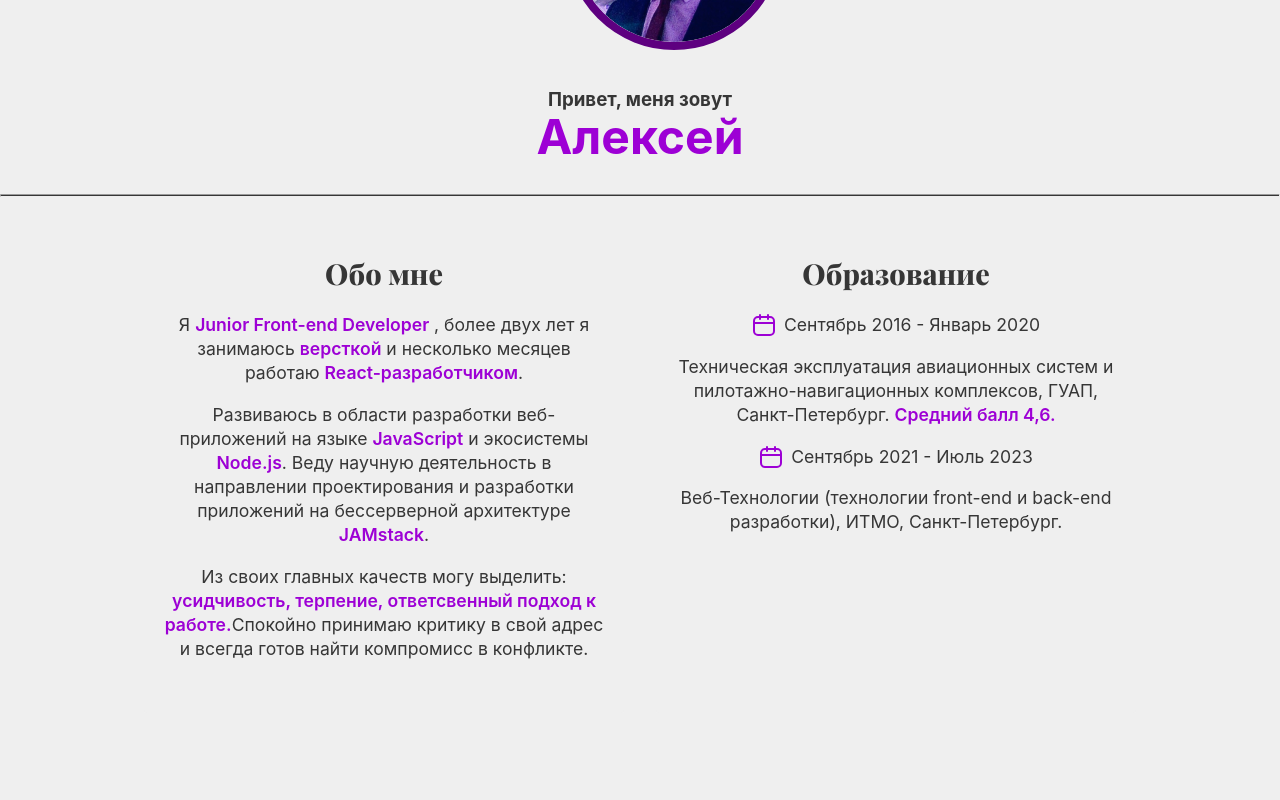
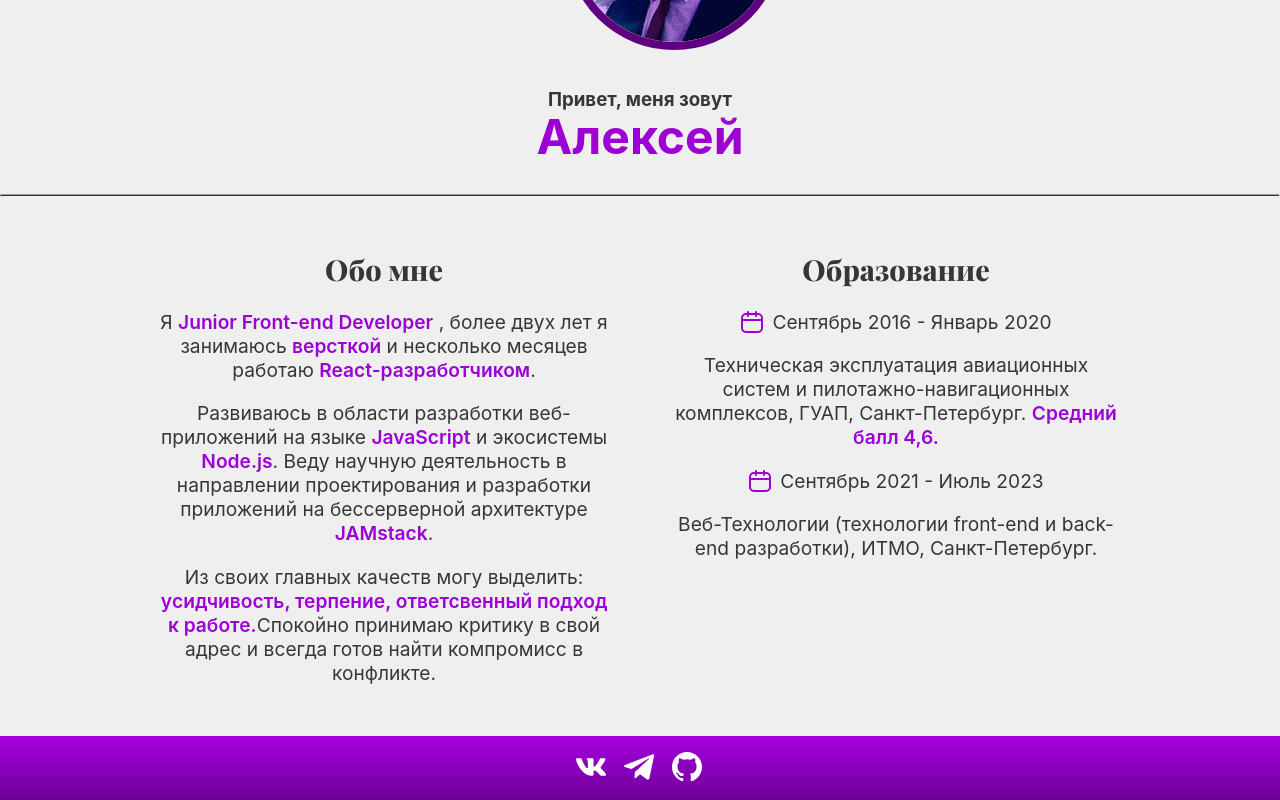
Before and after one commit to Mor-ald/portfolio-frontend, a React (Vite) app: page / in a window 1280 px wide. Shown: the part 336-1136 px from the top of the page. Before the commit the page ends 1049 px from the top, so only its background shows below. Built offline with nearby package versions, Linux system fonts and the light colour scheme.

Commit message:
PORTFOLIO-3 create footer

```diff
--- /dev/null
+++ b/src/components/footer/Footer.jsx
@@ -0,0 +1,13 @@
+import styles from "./Footer.module.scss"
+
+function Footer() {
+    return (
+        <div className={styles.footer}>
+            <a href="https://vk.com/mor_ald" className={styles.vk}></a>
+            <a href="https://t.me/Mor_Ald" className={styles.tel}></a>
+            <a href="https://github.com/Mor-ald" className={styles.git}></a>
+        </div>
+    );
+}
+
+export default Footer;
--- /dev/null
+++ b/src/components/footer/Footer.module.scss
@@ -0,0 +1,47 @@
+.footer{
+  width: 100%;
+  padding: 1rem;
+  display: flex;
+  justify-content: center;
+  align-items: center;
+  background: linear-gradient(180deg, #A600E0 0%, #6D0094 100%);
+}
+
+.vk{
+  margin: 0 0.5rem;
+  width: 32px;
+  height: 32px;
+  background-image: url("../../../public/assets/akar-icons_vk-fill.svg");
+  background-repeat: no-repeat;
+  transition: 0.2s ease;
+}
+
+.vk:hover{
+  background-image: url("../../../public/assets/vk_d.svg");
+}
+
+.tel{
+  margin: 0 0.5rem;
+  width: 32px;
+  height: 32px;
+  background-image: url("../../../public/assets/file-icons_telegram.svg");
+  background-repeat: no-repeat;
+  transition: 0.2s ease;
+}
+
+.tel:hover{
+  background-image: url("../../../public/assets/teleg_d.svg");
+}
+
+.git{
+  margin: 0 0.5rem;
+  width: 32px;
+  height: 32px;
+  background-image: url("../../../public/assets/akar-icons_github-fill.svg");
+  background-repeat: no-repeat;
+  transition: 0.2s ease;
+}
+
+.git:hover{
+  background-image: url("../../../public/assets/git_d.svg");
+}
--- a/src/pages/home/Home.jsx
+++ b/src/pages/home/Home.jsx
@@ -1,4 +1,5 @@
 import Header from "../../components/header/Header.jsx";
+import Footer from "../../components/footer/Footer.jsx";
 import {Card} from "primereact/card";
 import styles from "./Home.module.scss"
 
@@ -59,6 +60,7 @@ function Home() {
                     </div>
                 </div>
             </div>
+            <Footer/>
         </>
     );
 }
--- a/src/pages/home/Home.module.scss
+++ b/src/pages/home/Home.module.scss
@@ -26,13 +26,13 @@
 
 .card{
   margin: 0 1rem;
-  padding: 0.2rem 0.2rem;
+  padding: 0;
   width: 50%;
   background: #efefef;
   color: #363636;
   box-shadow: none;
   text-align: center;
-  font-size: 1.1rem;
+  font-size: 1.2rem;
 }
 
 .header_pd{
```
